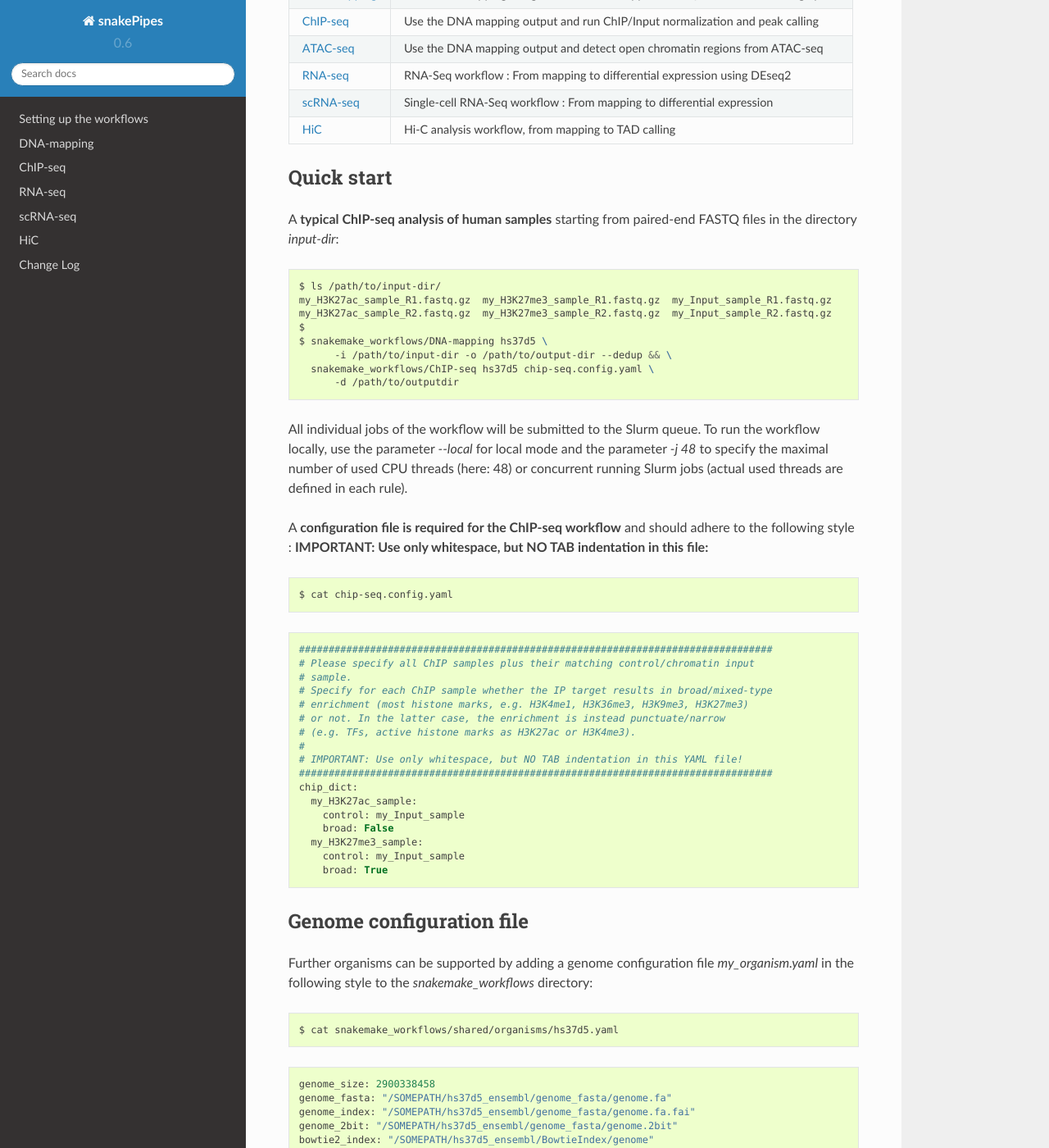
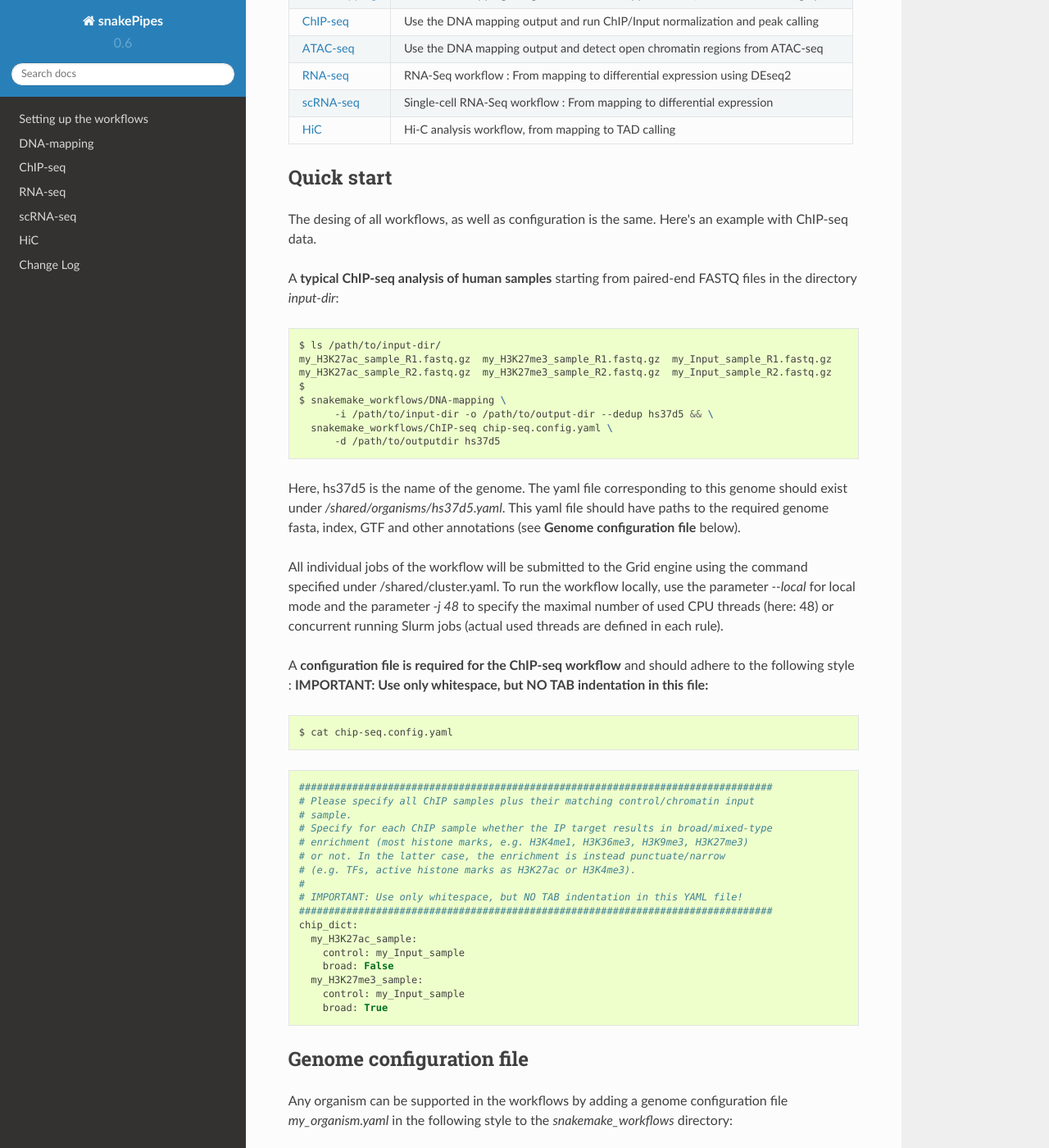
Before and after one commit to maxplanck-ie/snakepipes, a Sphinx documentation site: the page built from docs/index.rst, in a window 1280 px wide and 1400 px high, scrolled down 320 px. Shown: the whole window at 82% size. Built offline with Sphinx 7.4.7 and the Read the Docs theme 2.0.0, drawn with Linux system fonts in a browser that asks for light colours.

Commit message:
docs fixed

```diff
--- a/docs/content/workflows/ChIP-seq.rst
+++ b/docs/content/workflows/ChIP-seq.rst
@@ -59,6 +59,7 @@ Input requirements
 ---------------------------
 
 The DNA mapping pipeline generates output that is fully compatible with the ChIP-seq pipeline input requirements!
+When running the ChIP-seq pipeline, please specify the output directory of DNA-mapping pipeline as the working directory (-w).
 
 The ChIP-seq pipeline requires at least the following input files for each sample that is specified in the configuration file:
 
--- a/docs/index.rst
+++ b/docs/index.rst
@@ -21,6 +21,8 @@ Pipeline                            Description
 Quick start
 ----------------
 
+The desing of all workflows, as well as configuration is the same. Here's an example with ChIP-seq data.
+
 A **typical ChIP-seq analysis of human samples** starting from paired-end FASTQ files in the directory `input-dir`:
 
 .. code:: bash
@@ -29,12 +31,17 @@ A **typical ChIP-seq analysis of human samples** starting from paired-end FASTQ
     my_H3K27ac_sample_R1.fastq.gz  my_H3K27me3_sample_R1.fastq.gz  my_Input_sample_R1.fastq.gz
     my_H3K27ac_sample_R2.fastq.gz  my_H3K27me3_sample_R2.fastq.gz  my_Input_sample_R2.fastq.gz
     $
-    $ snakemake_workflows/DNA-mapping hs37d5 \
-          -i /path/to/input-dir -o /path/to/output-dir --dedup && \
-      snakemake_workflows/ChIP-seq hs37d5 chip-seq.config.yaml \
-          -d /path/to/outputdir
+    $ snakemake_workflows/DNA-mapping \
+          -i /path/to/input-dir -o /path/to/output-dir --dedup hs37d5 && \
+      snakemake_workflows/ChIP-seq chip-seq.config.yaml \
+          -d /path/to/outputdir hs37d5
 
-All individual jobs of the workflow will be submitted to the Slurm queue. To run the workflow locally, use the parameter `--local` for local mode and the parameter `-j 48` to specify the maximal number of used CPU threads (here: 48) or concurrent running Slurm jobs (actual used threads are defined in each rule).
+Here, hs37d5 is the name of the genome. The yaml file corresponding to this genome should exist under `/shared/organisms/hs37d5.yaml`.
+This yaml file should have paths to the required genome fasta, index, GTF and other annotations (see **Genome configuration file** below).
+
+All individual jobs of the workflow will be submitted to the Grid engine using the command specified under /shared/cluster.yaml.
+To run the workflow locally, use the parameter `--local` for local mode and the parameter `-j 48` to specify the maximal
+number of used CPU threads (here: 48) or concurrent running Slurm jobs (actual used threads are defined in each rule).
 
 A **configuration file is required for the ChIP-seq workflow** and should adhere to the following style :
 **IMPORTANT: Use only whitespace, but NO TAB indentation in this file:**
@@ -67,7 +74,8 @@ A **configuration file is required for the ChIP-seq workflow** and should adhere
 Genome configuration file
 ----------------------------
 
-Further organisms can be supported by adding a genome configuration file `my_organism.yaml` in the following style to the `snakemake_workflows` directory:
+Any organism can be supported in the workflows by adding a genome configuration file `my_organism.yaml` in the
+following style to the `snakemake_workflows` directory:
 
 .. code:: bash
 
```
Also changed, not shown: docs/content/workflows/ATAC-seq.rst (+10 -3 lines), docs/content/workflows/DNA-mapping.rst (+1 -13 lines), 2 other files.
